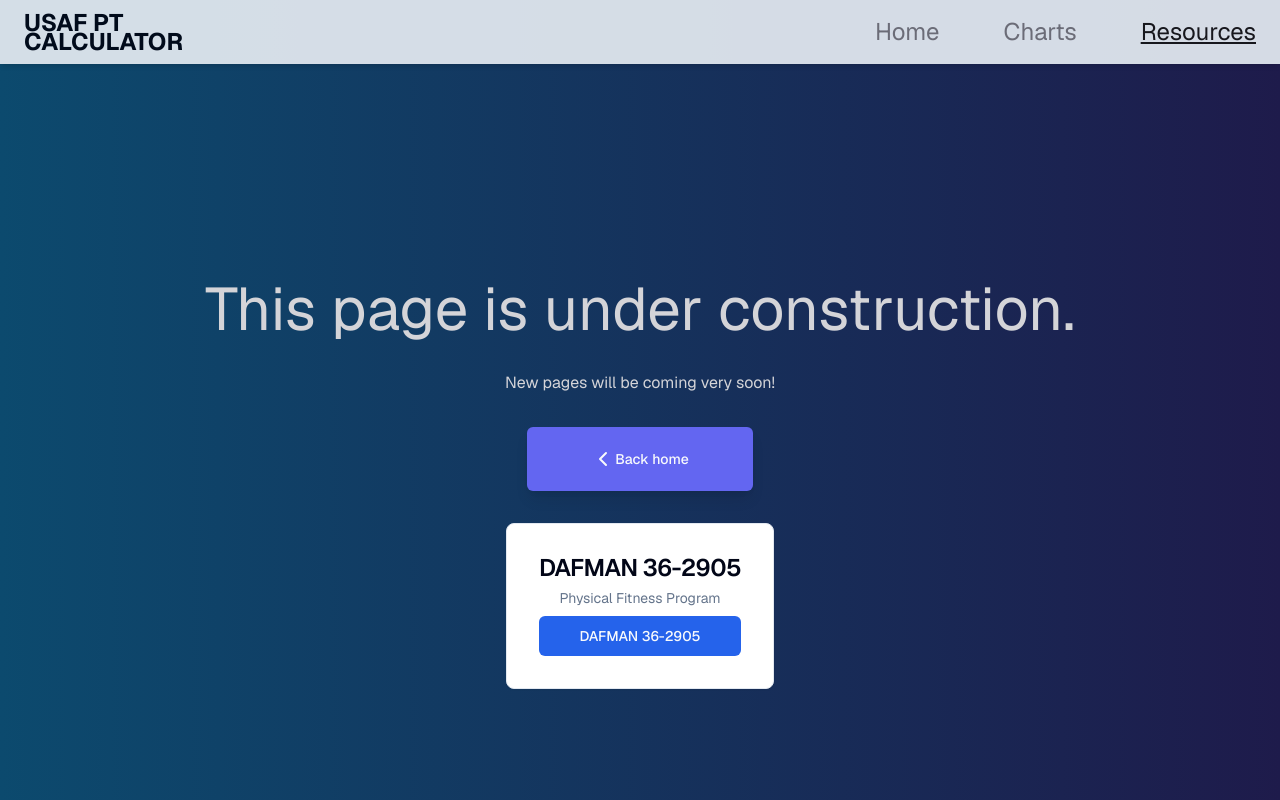
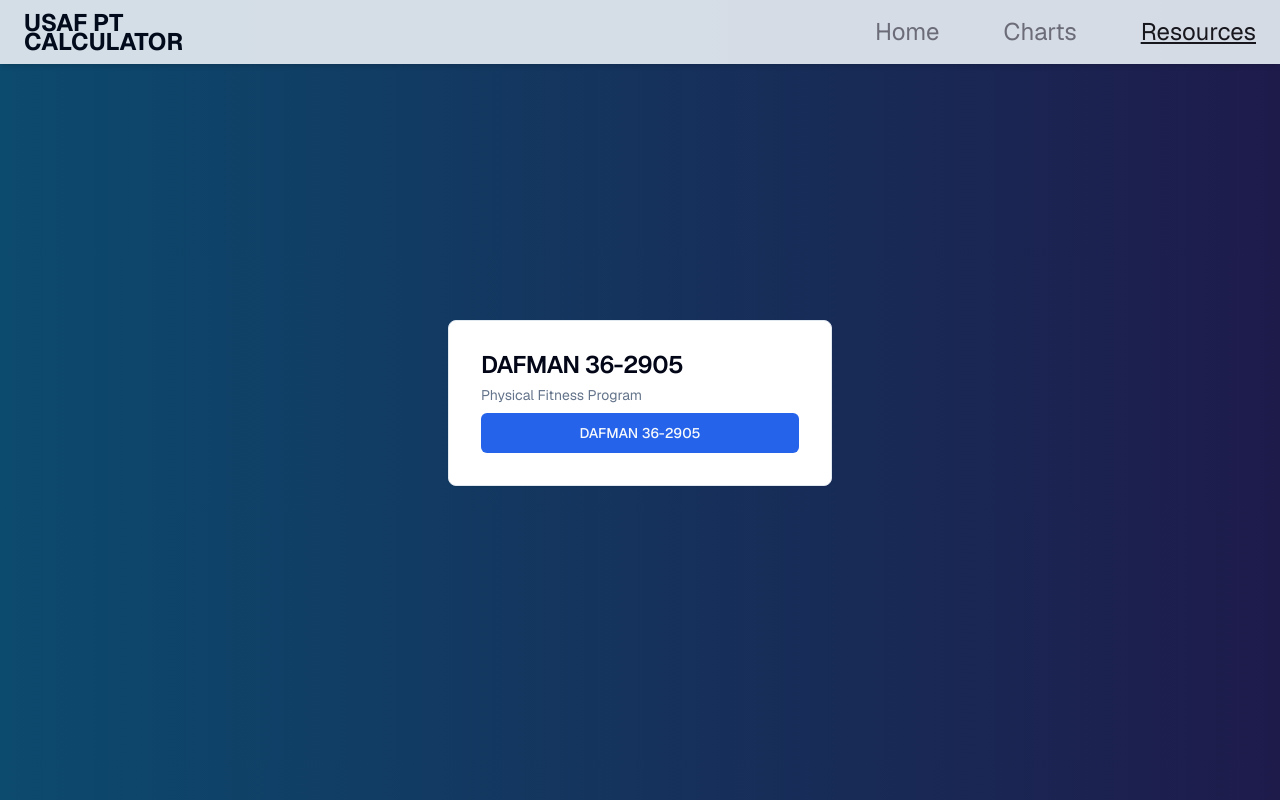
Before and after one commit to ronnieima/usaf-pt-calculator, a Next.js app: page /resources in a window 1280 px wide. Shown: the top 800 px of the page. Built offline with nearby package versions, Linux system fonts and the light colour scheme; what next-cloudinary would draw is missing.

Commit message:
remove under construction message

```diff
--- a/src/app/resources/page.tsx
+++ b/src/app/resources/page.tsx
@@ -5,7 +5,22 @@ import { Button } from '../../components/ui/button';
 import { Card, CardDescription, CardTitle } from '../../components/ui/card';
 
 const ResourcesPage = () => {
-  return <UnderConstruction />;
+  return (
+    <section className="h-[100svh] p-64">
+      <Card className=" mx-auto flex max-w-sm flex-col gap-2 p-8">
+        <CardTitle>DAFMAN 36-2905</CardTitle>
+        <CardDescription>Physical Fitness Program</CardDescription>
+        <Button asChild>
+          <Link
+            target="_blank"
+            href="https://res.cloudinary.com/dfpbpun9z/image/upload/v1700294852/dafman36-2905.pdf"
+          >
+            DAFMAN 36-2905
+          </Link>
+        </Button>
+      </Card>
+    </section>
+  );
 };
 
 export default ResourcesPage;
--- a/src/components/UnderConstruction.tsx
+++ b/src/components/UnderConstruction.tsx
@@ -16,18 +16,6 @@ const UnderConstruction = () => {
             Back home
           </Link>
         </Button>
-        <Card className=" flex flex-col gap-2 p-8">
-          <CardTitle>DAFMAN 36-2905</CardTitle>
-          <CardDescription>Physical Fitness Program</CardDescription>
-          <Button asChild>
-            <Link
-              target="_blank"
-              href="https://res.cloudinary.com/dfpbpun9z/image/upload/v1700294852/dafman36-2905.pdf"
-            >
-              DAFMAN 36-2905
-            </Link>
-          </Button>
-        </Card>
       </section>
     </main>
   );
```
